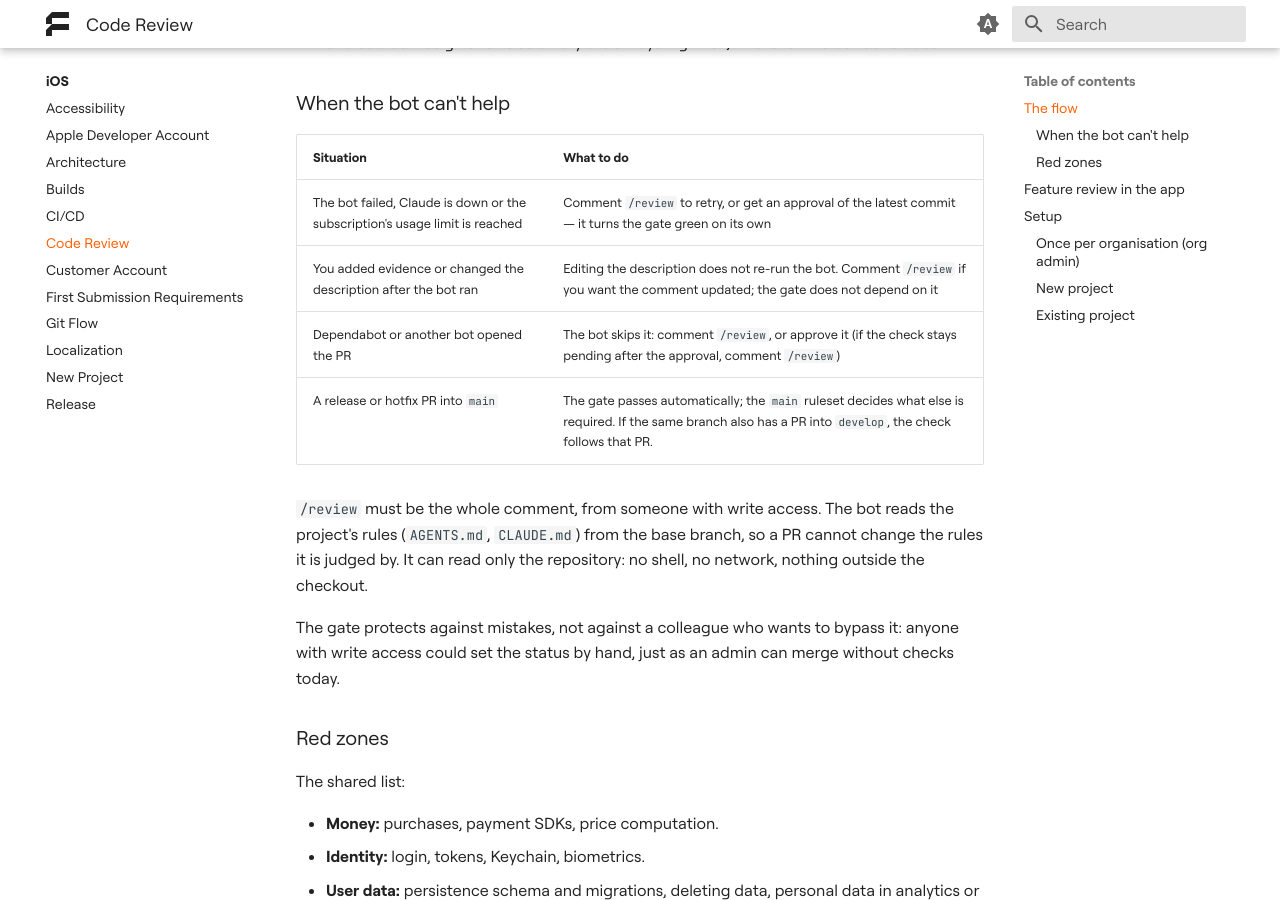
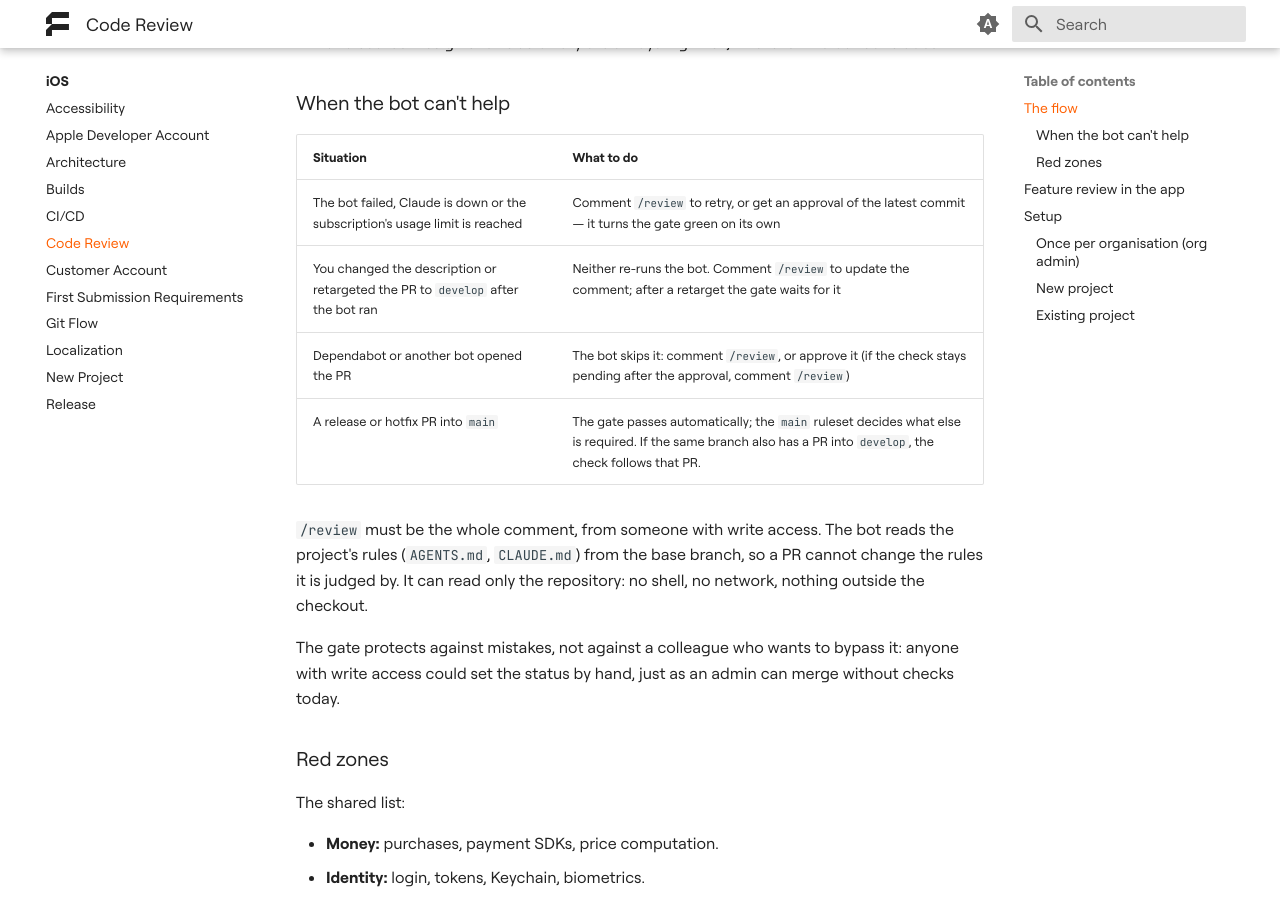
Before and after one commit to futuredapp/Engineering-Handbook, an MkDocs documentation site: the page built from docs/teams/ios/ios_code_review.md, in a window 1280 px wide and 900 px high, scrolled down 910 px. Built offline with MkDocs 1.6.1 and Material for MkDocs 9.7.7, drawn with Linux system fonts in a browser that asks for light colours.

Commit message:
A retarget to develop needs /review too
Co-Authored-By: Claude Opus 5.5 (1M context) <noreply@anthropic.com>

```diff
--- a/docs/teams/ios/ios_code_review.md
+++ b/docs/teams/ios/ios_code_review.md
@@ -15,7 +15,7 @@ A PR does not need an approval from a colleague. It needs an author who understa
 | Situation | What to do |
 |---|---|
 | The bot failed, Claude is down or the subscription's usage limit is reached | Comment `/review` to retry, or get an approval of the latest commit — it turns the gate green on its own |
-| You added evidence or changed the description after the bot ran | Editing the description does not re-run the bot. Comment `/review` if you want the comment updated; the gate does not depend on it |
+| You changed the description or retargeted the PR to `develop` after the bot ran | Neither re-runs the bot. Comment `/review` to update the comment; after a retarget the gate waits for it |
 | Dependabot or another bot opened the PR | The bot skips it: comment `/review`, or approve it (if the check stays pending after the approval, comment `/review`) |
 | A release or hotfix PR into `main` | The gate passes automatically; the `main` ruleset decides what else is required. If the same branch also has a PR into `develop`, the check follows that PR. |
 
```
